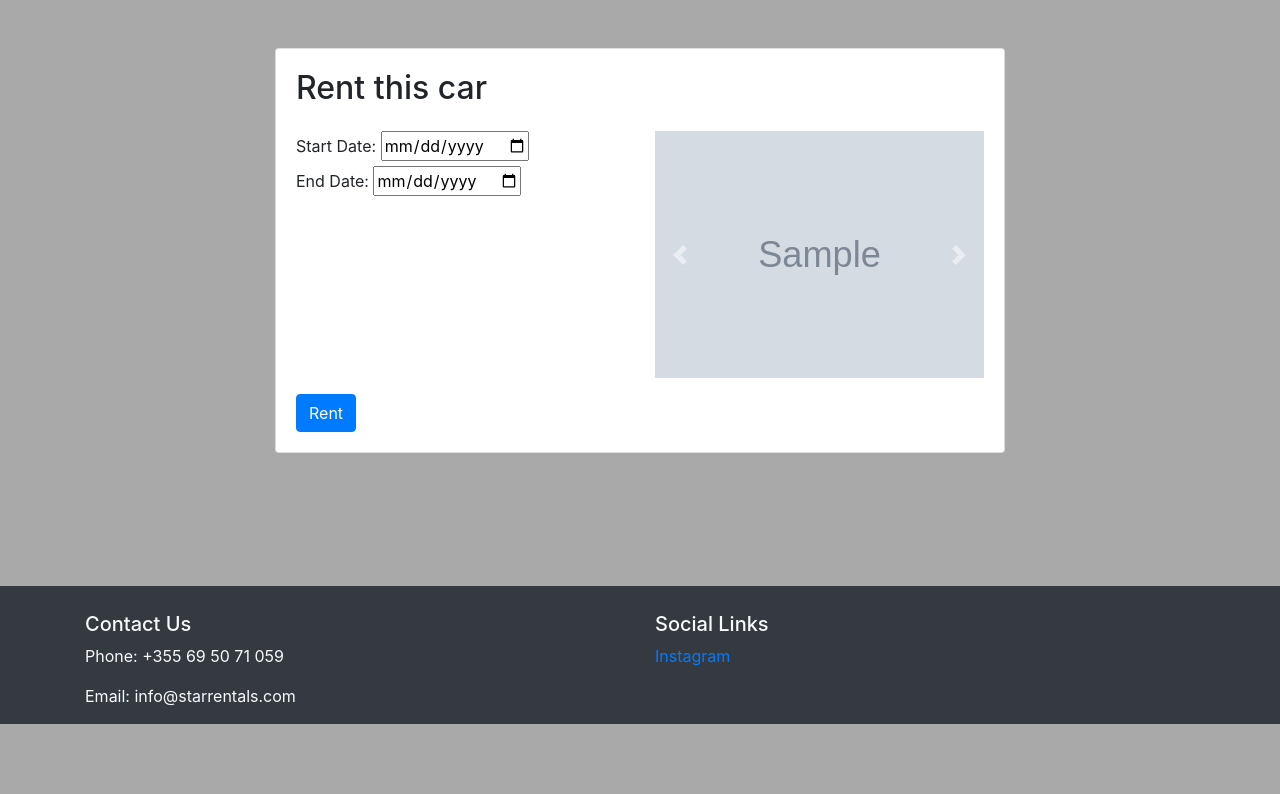
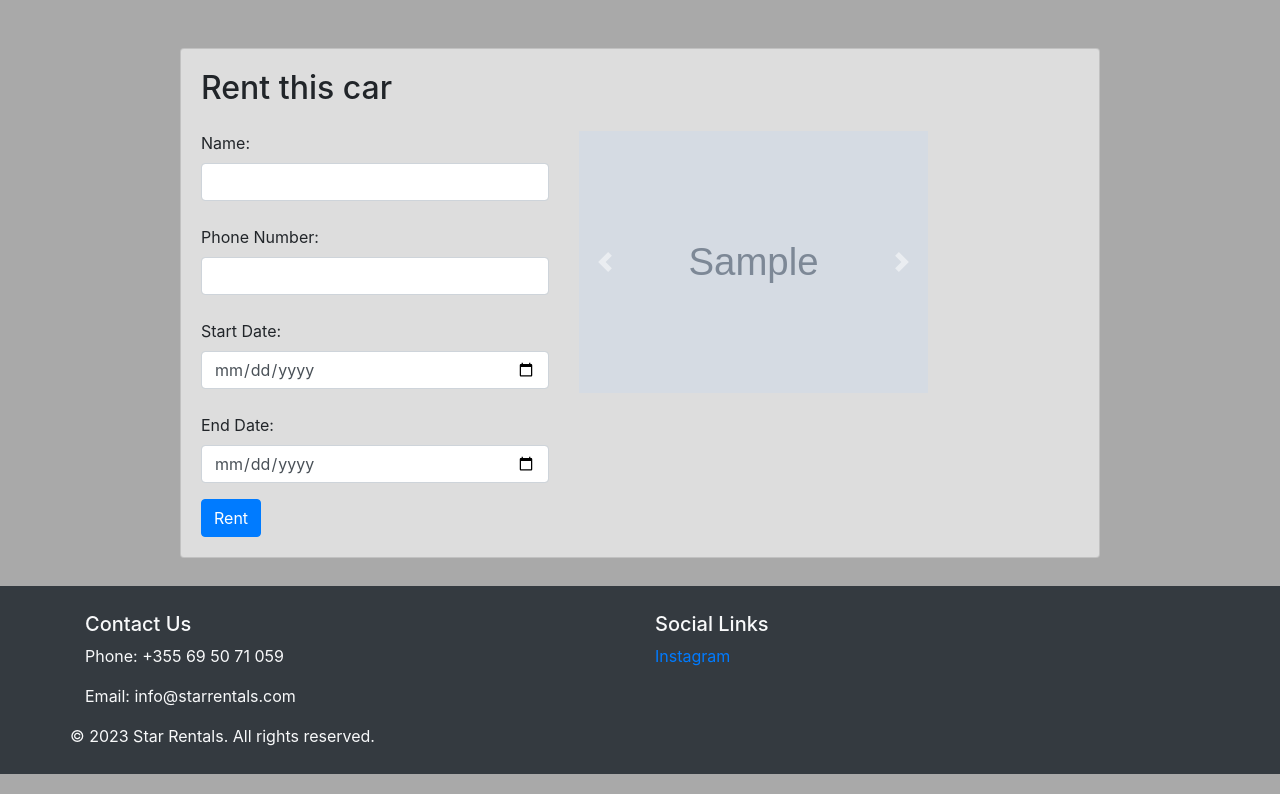
Before and after one commit to TediMihali/StarRentalCode, a Django app: template car_rental_project/rental/templates/rent.html in a window 1280 px wide. Shown: the part 76-870 px from the top of the page. Before the commit the page ends 800 px from the top, so only its background shows below. Run offline with Django 3.2, Linux system fonts and the light colour scheme; the template is opened without the code that fills it: most values are stand-ins (such as "Sample title", 1, 10 or a date in 2020); grey boxes marked "Sample" are stand-in pictures; form fields are guessed from the names that the template uses; some libraries are stand-ins or nearby versions.

Commit message:
Fied some rent functionality

```diff
--- a/car_rental_project/rental/templates/about_us.html
+++ b/car_rental_project/rental/templates/about_us.html
@@ -4,7 +4,7 @@
 <div class="container mt-20">
     <div class="border border-secondary mt-5">
     <div class="justify-content-md-center " style="background-color:#DDDDDD">
-        <h1 class="fw-bold mt-2 mb-6 text-center"> About Us</h1>
+        <h1 class="fw-bold mt-0 pt-4 mb-6 text-center"> About Us</h1>
         <p class="col-8 mx-auto text-justify mt-8 mb-8">Lorem ipsum dolor sit amet, consectetur adipiscing elit. Curabitur eget accumsan risus. Sed sit amet iaculis sem. Donec dignissim ipsum nulla, venenatis convallis lectus porta quis. Sed et rhoncus magna, non lacinia dolor. Sed feugiat laoreet erat, vel consectetur odio. Aenean tincidunt, diam eu scelerisque scelerisque, magna massa lacinia lacus, eu condimentum enim lorem eget risus. Vestibulum ante ipsum primis in faucibus orci luctus et ultrices posuere cubilia curae; Proin suscipit tellus nec metus viverra, a feugiat tortor sagittis.
 
             Sed eu tempus diam. Morbi at mi vel urna faucibus luctus ut vel libero. Fusce quis tempor velit. Sed sed sem et urna porta interdum id eget magna. Aliquam erat volutpat. Morbi vitae sapien in leo egestas condimentum. Pellentesque varius nunc nibh, sit amet tempus massa elementum vel. Donec semper volutpat ullamcorper. Cras blandit malesuada turpis, id ullamcorper eros ornare vitae. Fusce volutpat sit amet metus eget cursus. Aliquam a arcu vitae sapien aliquet consectetur vitae varius massa.
--- a/car_rental_project/rental/templates/rent.html
+++ b/car_rental_project/rental/templates/rent.html
@@ -1,35 +1,49 @@
     {% extends "base.html" %}
 
     {% block content %}
-<div class="container  mt-5">
-    <div class="row justify-content-center">
-        <div class="col-md-8">
-            <div class="card">
+    <div class="container mt-5">
+        <div class="row justify-content-center" >
+            <div class="col-md-10 custom-bg-color" >
+                <div class="card" style="background-color:#DDDDDD">
                     <div class="card-body">
                         <h2 class="card-title mb-4">Rent this car</h2>
                         <form method="post" action="{% url 'rental:car_rent' car.id %}">
                             {% csrf_token %}
                             <div class="row mb-3">
-                            <div class="col-md-6">
+                                <div class="col-md-5">
+                                    {% if not user.is_authenticated%}
+                                    <label for={{ form.name.for_label}} class="form-label">Name:</label>
+                                    <input type="text" id="{{form.name.id_for_label}}" name="{{form.name.name}}" class="form-control" required>
+                                    {% if form.name.errors %}
+                                    <div class="text-danger">{{ form.name.errors|join:", " }}</div>
+                                    {% endif %}
+                                    <br>
+                                    <label for={{ form.phone_number.for_label}} class="form-label">Phone Number:</label>
+                                    <input type="text" id="{{form.phone_number.id_for_label}}" name="{{form.phone_number.name}}" class="form-control" required>
+                                    {% if form.phone_number.errors %}
+                                    <div class="text-danger">{{ form.phone_number.errors|join:", " }}</div>
+                                    {% endif %}
+                                    <br>
+                                    {% endif%}
                                     <label for="{{ form.start_date.id_for_label }}" class="form-label">Start Date:</label>
-                                {{form.start_date}}
+                                    <input type="date" id="{{ form.start_date.id_for_label }}" name="{{ form.start_date.name }}" class="form-control" required>
                                     {% if form.start_date.errors %}
                                         <div class="text-danger">{{ form.start_date.errors|join:", " }}</div>
                                     {% endif %}
                                     <br>
                                     <label for="{{ form.end_date.id_for_label }}" class="form-label">End Date:</label>
-                                {{form.end_date}}
+                                    <input type="date" id="{{ form.end_date.id_for_label }}" name="{{ form.end_date.name }}" class="form-control" required>
                                     {% if form.end_date.errors %}
                                         <div class="text-danger">{{ form.end_date.errors|join:", " }}</div>
                                     {% endif %}
                                 </div>
 
-                            <div class="col-md-6">
+                                <div class="col-md-5">
                                     <div id="carouselExample" class="carousel slide" data-ride="carousel">
                                         <div class="carousel-inner">
                                             {% for image in car.car_images.all %}
-                                            <div class="carousel-item {% if forloop.first %}active{% endif %}">
-                                                <img src="{{ image.image.url }}" alt="{{ car.brand }} - {{ car.model }} Image" class="d-block w-100 car-image">
+                                                <div class="carousel-item object-fit-contain {% if forloop.first %}active{% endif %}">
+                                                    <img src="{{ image.image.url }}" alt="{{ car.brand }} - {{ car.model }} Image" class="d-block w-100 h-200 car-image">
                                                 </div>
                                             {% endfor %}
                                         </div>
@@ -57,4 +71,5 @@
             </div>
         </div>
     </div>
+
     {% endblock %}
--- /dev/null
+++ b/car_rental_project/rental/templates/rent_fail.html
@@ -0,0 +1,6 @@
+{% extends 'base.html' %}
+
+{% block content %}
+
+
+{% endblock %}
--- a/car_rental_project/rental/templates/rent_success.html
+++ b/car_rental_project/rental/templates/rent_success.html
@@ -5,6 +5,12 @@
         <div class="text-center p-4 shadow" style="background-color: #DDDDDD; border-radius: 10px;">
             <h1 class="display-4 mb-4">Success</h1>
             <a href="{% url 'rental:home' %}" class="btn btn-primary btn-lg">Continue</a>
+            <div class="col-12 mt-3">
+                <p>Booking ID: {{ booking_id }}</p>
+                <p>Car: {{ car }}</p>
+                <p>Start Date: {{ start_date }}</p>
+                <p>End Date: {{ end_date }}</p>
+            </div>
         </div>
     </div>
 {% endblock %}
--- a/car_rental_project/static/css/base.css
+++ b/car_rental_project/static/css/base.css
@@ -1,6 +1,6 @@
 footer{
     padding: 10px;
-    position: fixed;
+    position: sticky;
     bottom: -50px; /* Initially hide the footer below the viewport */
     left: 0;
     width: 100%;
```
Also changed, not shown: car_rental_project/rental/admin.py (+12 -5 lines), car_rental_project/rental/forms.py (+16 -5 lines), car_rental_project/rental/models.py (+10 -5 lines), car_rental_project/rental/urls.py (+3 -6 lines), car_rental_project/rental/views.py (+62 -45 lines), car_rental_project/db.sqlite3, car_rental_project/rental/migrations/0022_booking_name_booking_phone_number.py (added), car_rental_project/rental/migrations/0023_customuser.py (added), car_rental_project/rental/migrations/0024_delete_customuser.py (added). Lines whose indentation alone changed are shown as unchanged.
